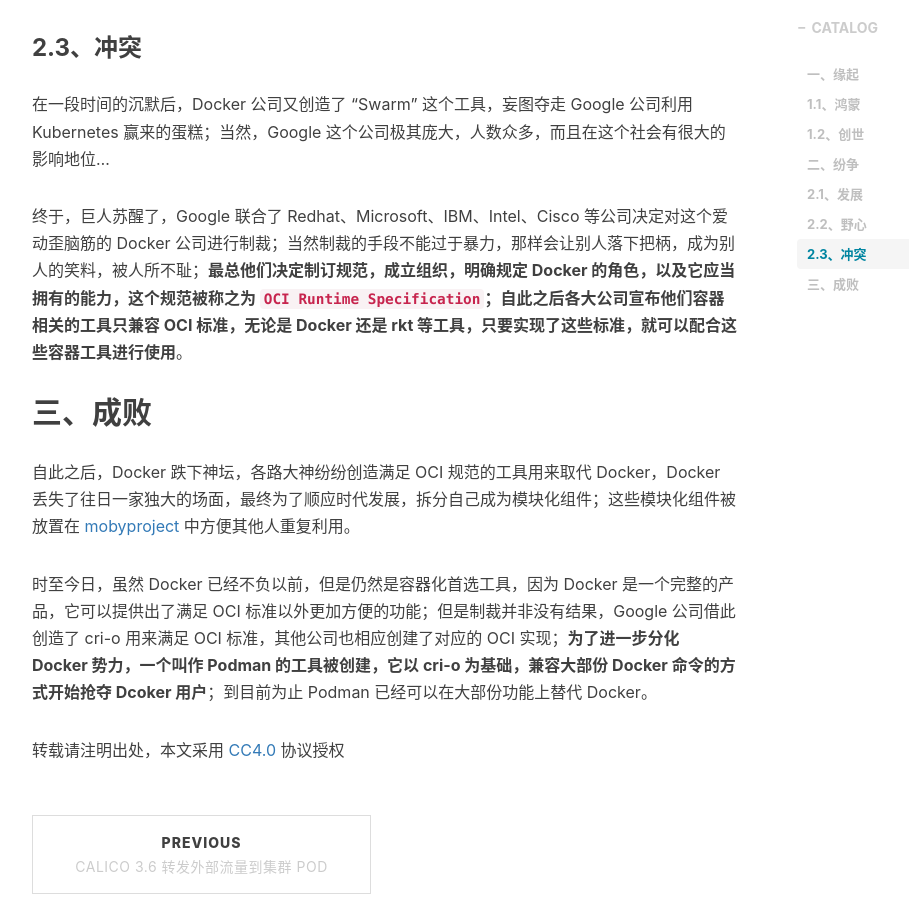
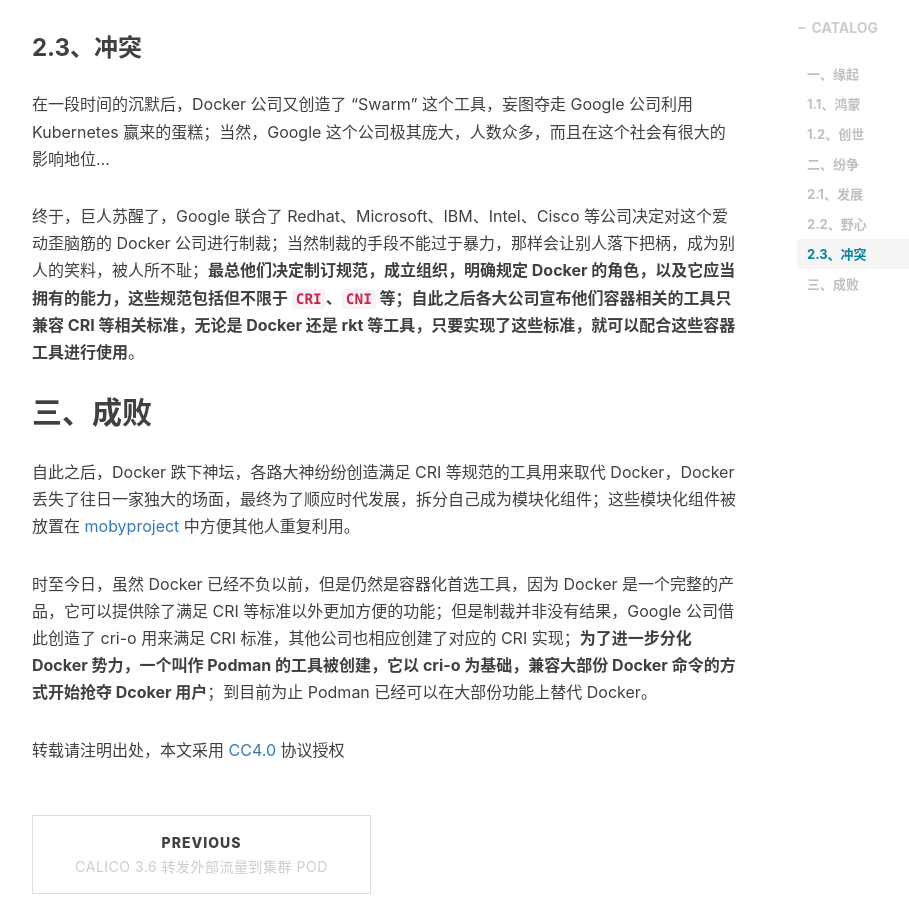
Before and after one commit to mritd/mritd.me, a Jekyll site: the page built from _posts/2019-06-26-podman-history-of-container.md, in a window 1280 px wide and 900 px high, scrolled down 1886 px. Shown: the whole window, without its empty margins (233-1142 px from the left). Built offline with Jekyll 4.4.1, drawn with Linux system fonts in a browser that asks for light colours; comment, search, counter and statistics services are not loaded.

Commit message:
docs(podman): update
update

Signed-off-by: mritd <mritd@linux.com>

```diff
--- a/_posts/2019-06-26-podman-history-of-container.md
+++ b/_posts/2019-06-26-podman-history-of-container.md
@@ -42,14 +42,14 @@
 
 在一段时间的沉默后，Docker 公司又创造了 "Swarm" 这个工具，妄图夺走 Google 公司利用 Kubernetes 赢来的蛋糕；当然，Google 这个公司极其庞大，人数众多，而且在这个社会有很大的影响地位...
 
-终于，巨人苏醒了，Google 联合了 Redhat、Microsoft、IBM、Intel、Cisco 等公司决定对这个爱动歪脑筋的 Docker 公司进行制裁；当然制裁的手段不能过于暴力，那样会让别人落下把柄，成为别人的笑料，被人所不耻；**最总他们决定制订规范，成立组织，明确规定 Docker 的角色，以及它应当拥有的能力，这个规范被称之为 `OCI Runtime Specification`；自此之后各大公司宣布他们容器相关的工具只兼容 OCI 标准，无论是 Docker 还是 rkt 等工具，只要实现了这些标准，就可以配合这些容器工具进行使用**。
+终于，巨人苏醒了，Google 联合了 Redhat、Microsoft、IBM、Intel、Cisco 等公司决定对这个爱动歪脑筋的 Docker 公司进行制裁；当然制裁的手段不能过于暴力，那样会让别人落下把柄，成为别人的笑料，被人所不耻；**最总他们决定制订规范，成立组织，明确规定 Docker 的角色，以及它应当拥有的能力，这些规范包括但不限于 `CRI`、`CNI` 等；自此之后各大公司宣布他们容器相关的工具只兼容 CRI 等相关标准，无论是 Docker 还是 rkt 等工具，只要实现了这些标准，就可以配合这些容器工具进行使用**。
 
 
 ## 三、成败
 
-自此之后，Docker 跌下神坛，各路大神纷纷创造满足 OCI 规范的工具用来取代 Docker，Docker 丢失了往日一家独大的场面，最终为了顺应时代发展，拆分自己成为模块化组件；这些模块化组件被放置在 [mobyproject](https://mobyproject.org/) 中方便其他人重复利用。
+自此之后，Docker 跌下神坛，各路大神纷纷创造满足 CRI 等规范的工具用来取代 Docker，Docker 丢失了往日一家独大的场面，最终为了顺应时代发展，拆分自己成为模块化组件；这些模块化组件被放置在 [mobyproject](https://mobyproject.org/) 中方便其他人重复利用。
 
-时至今日，虽然 Docker 已经不负以前，但是仍然是容器化首选工具，因为 Docker 是一个完整的产品，它可以提供出了满足 OCI 标准以外更加方便的功能；但是制裁并非没有结果，Google 公司借此创造了 cri-o 用来满足 OCI 标准，其他公司也相应创建了对应的 OCI 实现；**为了进一步分化 Docker 势力，一个叫作 Podman 的工具被创建，它以 cri-o 为基础，兼容大部份 Docker 命令的方式开始抢夺 Dcoker 用户**；到目前为止 Podman 已经可以在大部份功能上替代 Docker。
+时至今日，虽然 Docker 已经不负以前，但是仍然是容器化首选工具，因为 Docker 是一个完整的产品，它可以提供除了满足 CRI 等标准以外更加方便的功能；但是制裁并非没有结果，Google 公司借此创造了 cri-o 用来满足 CRI 标准，其他公司也相应创建了对应的 CRI 实现；**为了进一步分化 Docker 势力，一个叫作 Podman 的工具被创建，它以 cri-o 为基础，兼容大部份 Docker 命令的方式开始抢夺 Dcoker 用户**；到目前为止 Podman 已经可以在大部份功能上替代 Docker。
 
 
 转载请注明出处，本文采用 [CC4.0](http://creativecommons.org/licenses/by-nc-nd/4.0/) 协议授权
```
